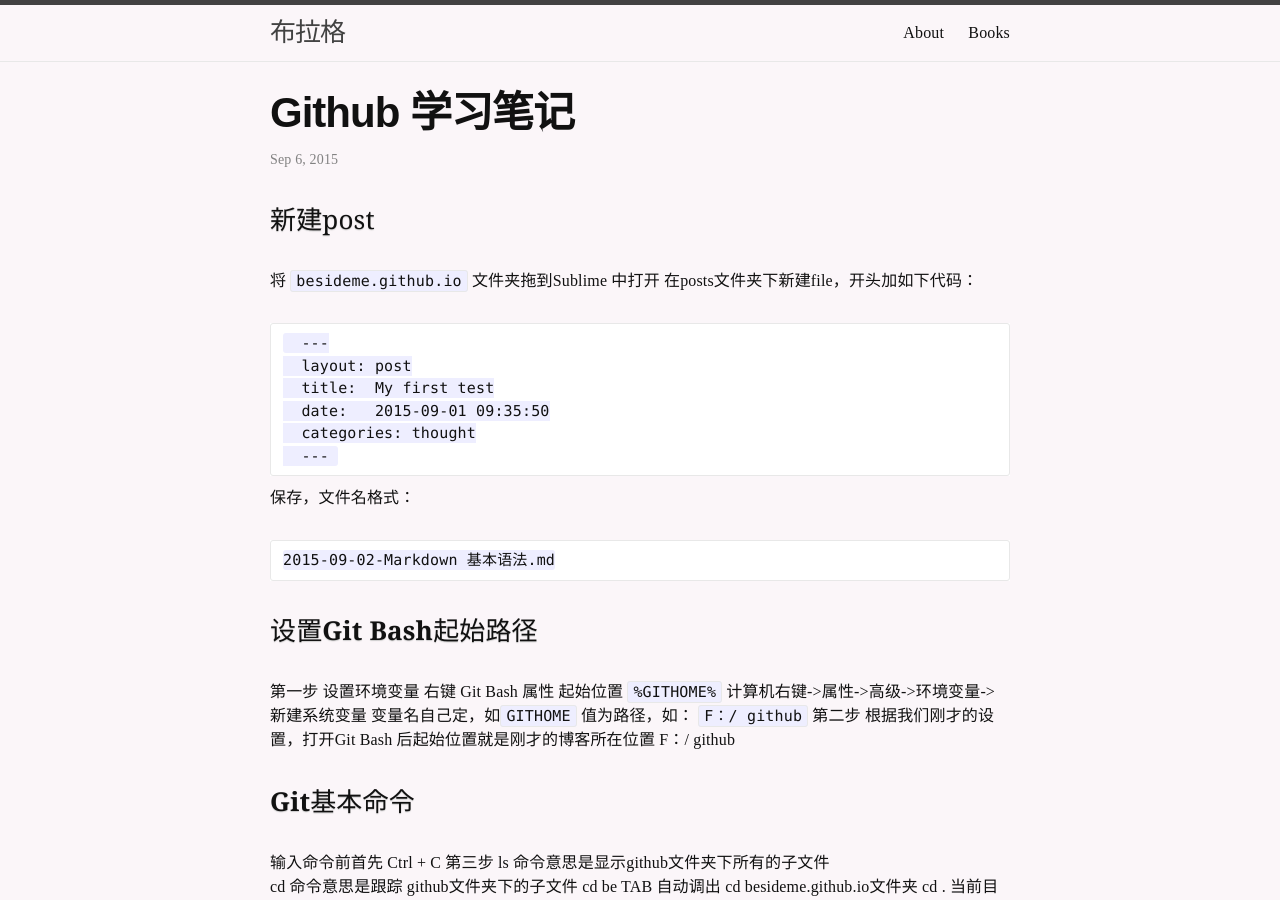
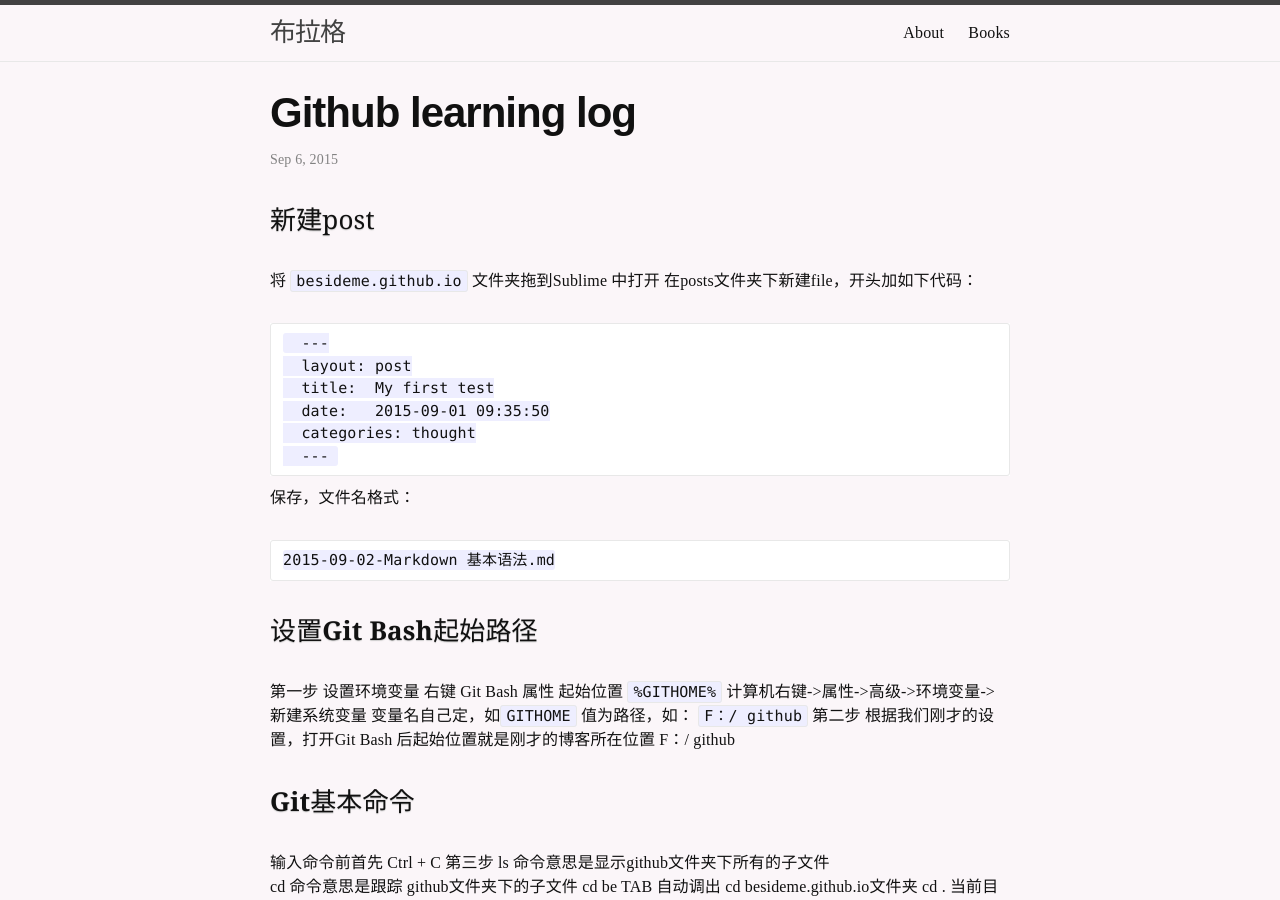
Before and after one commit to Besideme/besideme.github.io, a Jekyll site: the page built from _posts/2015-09-06-github-learning-log.md, in a window 1280 px wide and 900 px high. Built offline with Jekyll 4.4.1, drawn with Linux system fonts in a browser that asks for light colours.

Commit message:
update post

```diff
--- a/_posts/2015-09-06-github-learning-log.md
+++ b/_posts/2015-09-06-github-learning-log.md
@@ -1,12 +1,12 @@
 ---
 layout: post
-title:  Github 学习笔记
+title:  Github learning log
 date:   2015-09-06 21:35:50
 categories: thought
 ---
 
 ### 新建post
-将&nbsp;`besideme.github.io`&nbsp;文件夹拖到Sublime 中打开
+将 `besideme.github.io` 文件夹拖到Sublime 中打开
 在posts文件夹下新建file，开头加如下代码：
 
       ---
```
